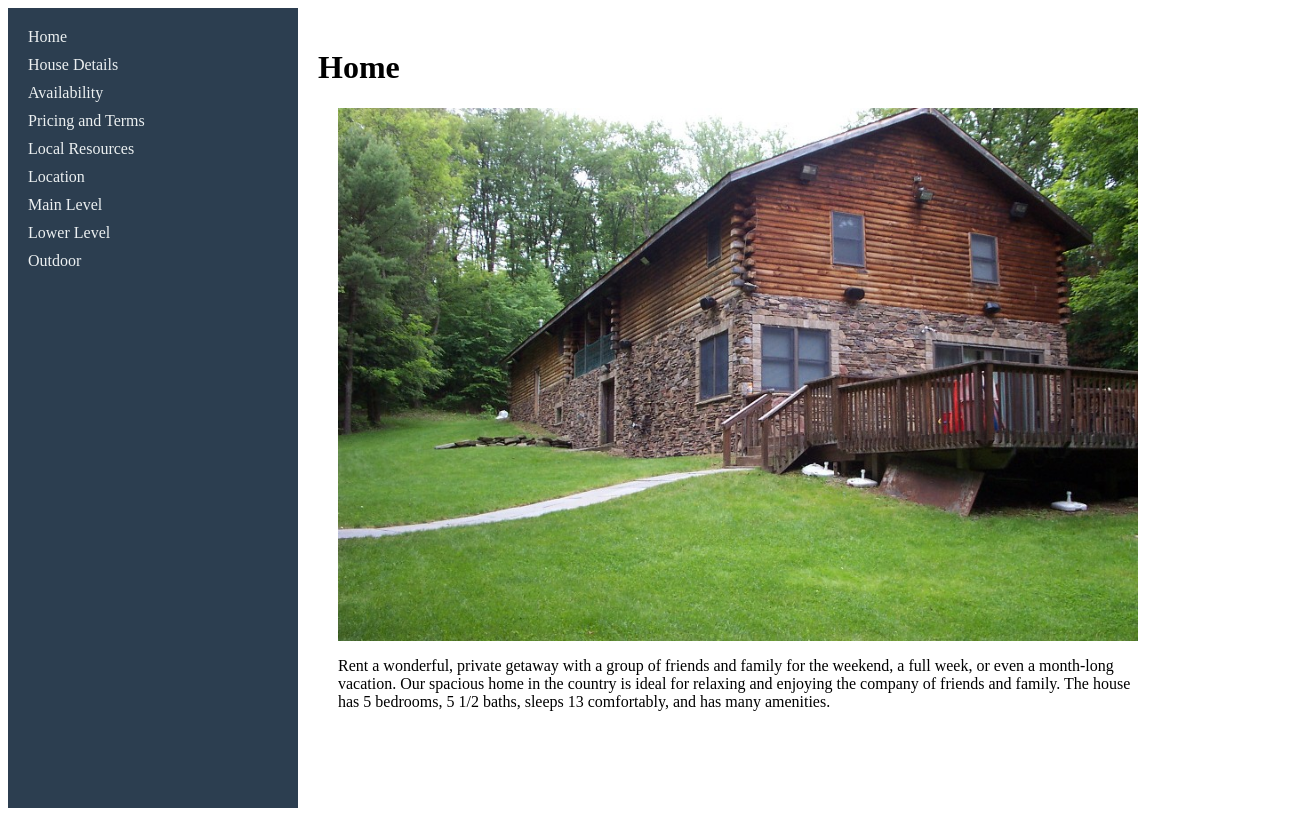
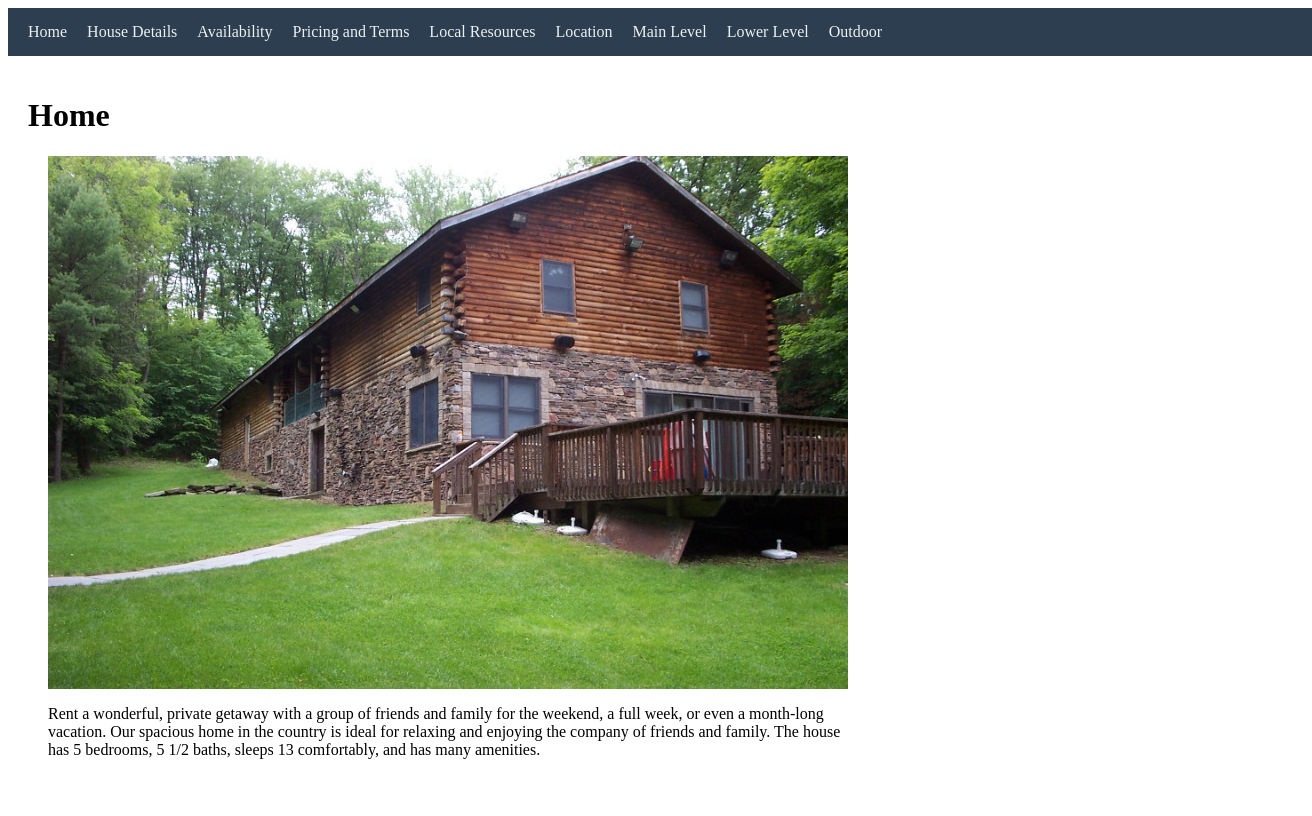
Before and after one commit to craigrivers/vacation_rental, an Angular app: page / in a window 1280 px wide. Shown: the whole page, 1312 px wide, since content can reach past the window. Built offline with nearby package versions, Linux system fonts and the light colour scheme.

Commit message:
Moved navigation menu from the side to the top

```diff
--- a/src/app/app.component.css
+++ b/src/app/app.component.css
@@ -1,30 +1,33 @@
 .container {
   display: flex;
+  flex-direction: column;
   min-height: 100vh;
 }
 
-.sidebar {
-  width: 250px;
-  padding: 20px;
+.topNav {
+  width: 100%;
+  padding: 15px 20px;
   background-color: #2c3e50;
 }
 
-.sidebar ul {
+.topNav ul {
   list-style: none;
   padding: 0;
   margin: 0;
+  display: flex;
+  gap: 20px;
 }
 
-.sidebar li {
-  margin-bottom: 10px;
+.topNav li {
+  margin-bottom: 0;
 }
 
-.sidebar a {
+.topNav a {
   text-decoration: none;
-  color: #ecf0f1;;
+  color: #ecf0f1;
 }
 
-.sidebar a:hover {
+.topNav a:hover {
   color: #ffffff;
   background-color: #34495e;
 }
--- a/src/app/app.component.html
+++ b/src/app/app.component.html
@@ -1,5 +1,5 @@
 <div class="container">
-  <nav class="sidebar">
+  <nav class="topNav">
     <ul>
       <li><a routerLink="/home">Home</a></li>
       <li><a routerLink="/house-details">House Details</a></li>
```
